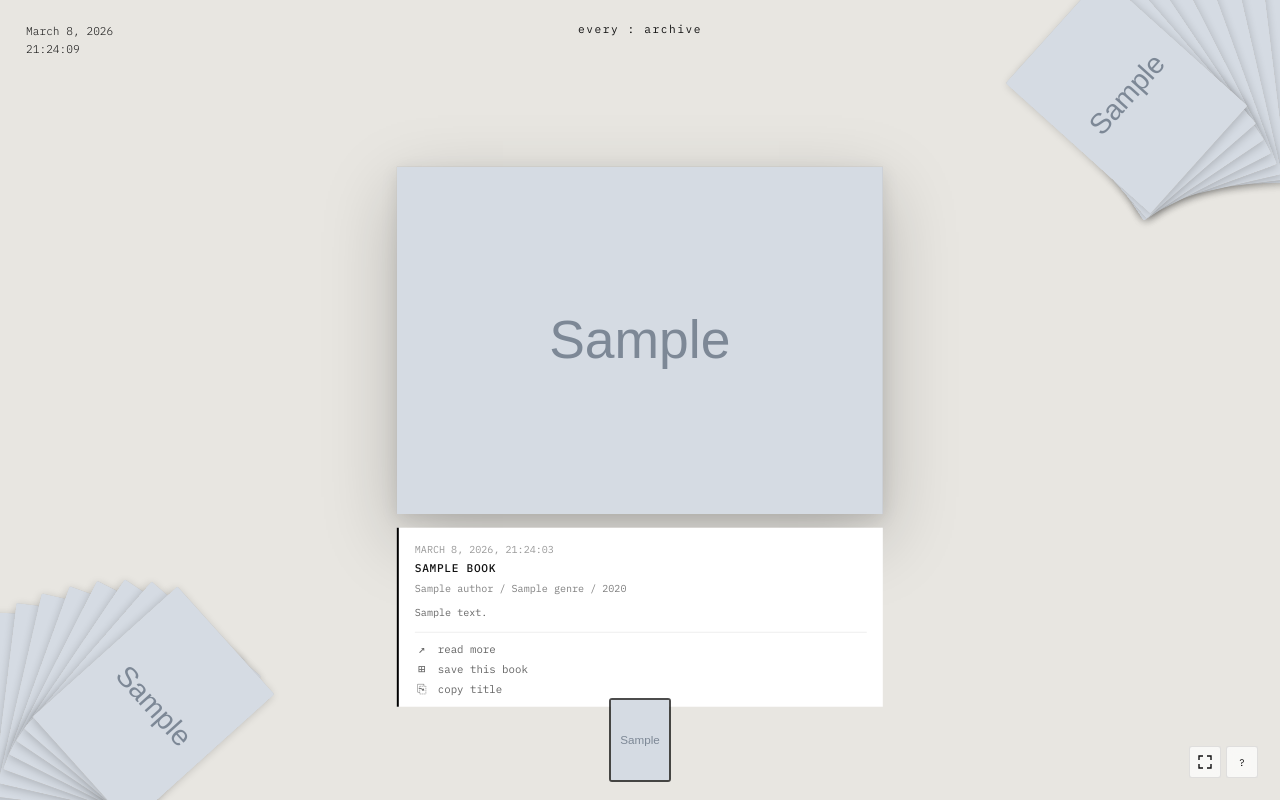
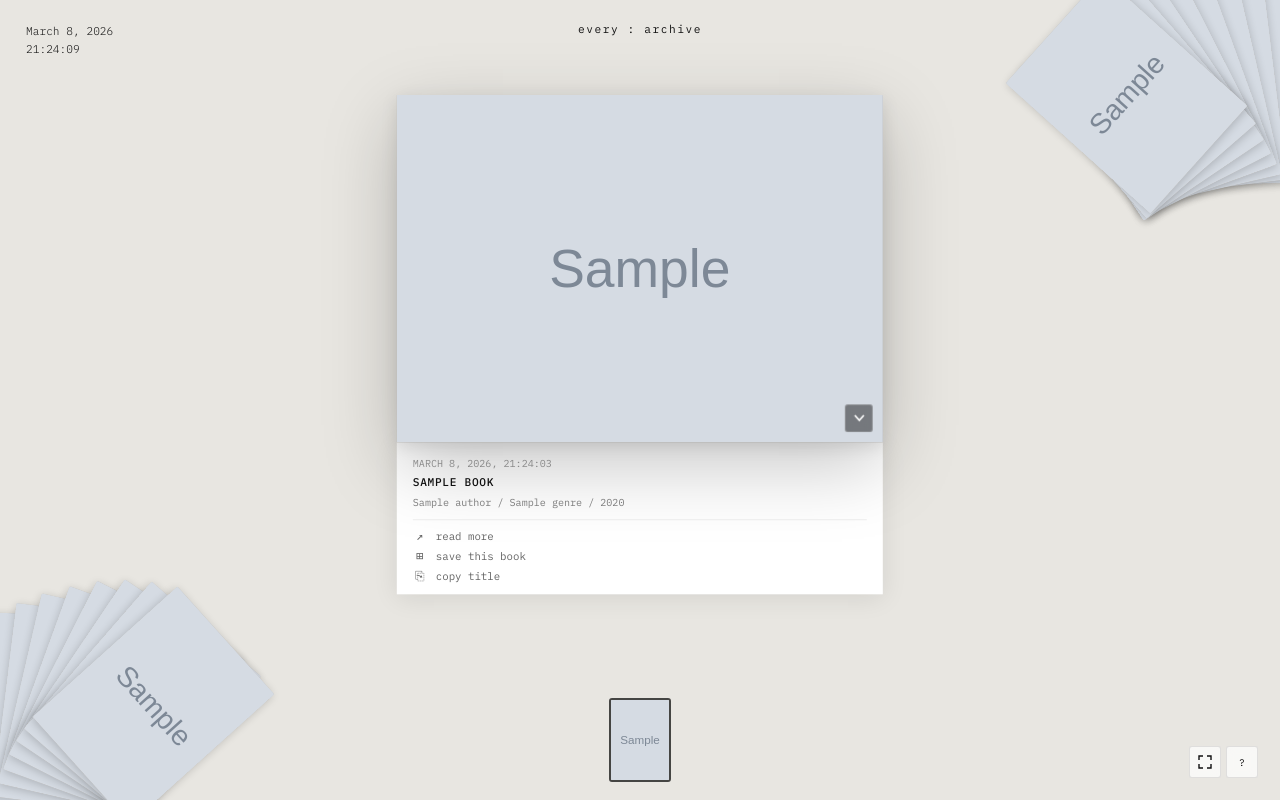
Before and after one commit to kelkeyx/OpenArchive, a Django app: page / in a window 1280 px wide. Run offline with Django 5.2, Linux system fonts and the light colour scheme; tables that the repository leaves empty hold one stand-in row (values such as "Sample post"); grey boxes marked "Sample" are stand-in pictures; some libraries are stand-ins or nearby versions.

Commit message:
refactored for github pages

```diff
--- a/config/settings.py
+++ b/config/settings.py
@@ -57,7 +57,7 @@ ROOT_URLCONF = 'config.urls'
 TEMPLATES = [
     {
         'BACKEND': 'django.template.backends.django.DjangoTemplates',
-        'DIRS': [],
+        'DIRS': [BASE_DIR],
         'APP_DIRS': True,
         'OPTIONS': {
             'context_processors': [
--- a/core/templates/archive/index.html
+++ /dev/null
@@ -1,131 +0,0 @@
-{% load static %}
-<!doctype html>
-<html lang="en">
-<head>
-  <meta charset="UTF-8">
-  <meta name="viewport" content="width=device-width, initial-scale=1.0">
-  <title>OpenArchive</title>
-  <link rel="stylesheet" href="{% static 'core/css/core.css' %}">
-  <script defer src="{% static 'core/js/core.js' %}"></script>
-</head>
-<body>
-{% if books %}
-
-<main class="archive-stage" id="archiveStage">
-
-  <!-- ── HIDDEN SCROLL STRIP (interaction layer) ─────── -->
-  <div class="book-strip-wrap">
-    <div class="book-strip" id="bookStrip">
-      {% for book in books %}
-        <button
-          class="book-card"
-          type="button"
-          data-title="{{ book.title|escape }}"
-          data-author="{{ book.author|escape }}"
-          data-genre="{{ book.genre|default_if_none:''|escape }}"
-          data-year="{{ book.release_year }}"
-          data-description="{{ book.description|default_if_none:''|escape }}"
-          data-img="{% if book.cover_image %}{{ book.cover_image.url }}{% else %}{% static 'core/img/placeholder.jpg' %}{% endif %}"
-        >
-          <img
-            src="{% if book.cover_image %}{{ book.cover_image.url }}{% else %}{% static 'core/img/placeholder.jpg' %}{% endif %}"
-            alt="{{ book.title }} cover"
-            loading="lazy"
-          >
-        </button>
-      {% endfor %}
-    </div>
-  </div>
-
-  <!-- ── CORNER PILE: TOP-RIGHT ──────────────────────── -->
-  <div class="corner-pile corner-pile--tr" id="pileTR" aria-hidden="true">
-    <div class="corner-pile__inner"></div>
-  </div>
-
-  <!-- ── CORNER PILE: BOTTOM-LEFT ────────────────────── -->
-  <div class="corner-pile corner-pile--bl" id="pileBL" aria-hidden="true">
-    <div class="corner-pile__inner"></div>
-  </div>
-
-  <!-- ── UI CHROME ────────────────────────────────────── -->
-  <div class="ui-top-left" id="uiDate">
-    <div id="uiDateLine">—</div>
-    <div id="uiTimeLine">—</div>
-  </div>
-
-  <div class="ui-top-center">every : archive</div>
-
-  <!-- ── FEATURED IMAGE ───────────────────────────────── -->
-  <section class="book-focus" id="bookFocus" aria-live="polite">
-
-    <div class="book-focus__cover-wrap" id="focusCoverWrap">
-      <img
-        class="book-focus__cover-img"
-        id="focusCoverImg"
-        src=""
-        alt=""
-      >
-    </div>
-
-    <!-- Info toggle button (the little arrow below image) -->
-    <button class="btn-info-toggle" id="btnInfoToggle" type="button" aria-label="Show book info">
-      <svg viewBox="0 0 14 14" fill="none" stroke="currentColor" stroke-width="1.5">
-        <polyline points="2,4 7,10 12,4"/>
-      </svg>
-    </button>
-
-    <!-- Metadata panel -->
-    <div class="book-focus__meta-panel" id="metaPanel" role="region" aria-label="Book details">
-      <div class="book-focus__meta-timestamp" id="metaTimestamp"></div>
-      <div class="book-focus__meta-location" id="metaLocation"></div>
-      <div class="book-focus__meta-author" id="metaAuthor"></div>
-      <div class="book-focus__meta-desc" id="metaDesc"></div>
-      <div class="book-focus__meta-actions">
-        <button class="meta-action-btn" id="metaBtnReadMore" type="button">
-          <span class="meta-action-icon">↗</span>
-          <span>read more</span>
-        </button>
-        <button class="meta-action-btn" id="metaBtnSave" type="button">
-          <span class="meta-action-icon">⊞</span>
-          <span>save this book</span>
-        </button>
-        <button class="meta-action-btn" id="metaBtnCopy" type="button">
-          <span class="meta-action-icon">⎘</span>
-          <span>copy title</span>
-        </button>
-      </div>
-    </div>
-
-  </section>
-
-  <!-- ── BOTTOM-RIGHT ICON BUTTONS ────────────────────── -->
-  <div class="ui-bottom-right">
-    <button class="icon-btn" id="btnExpand" type="button" aria-label="Fullscreen cover">
-      <svg width="14" height="14" viewBox="0 0 14 14" fill="none" stroke="currentColor" stroke-width="1.4">
-        <polyline points="1,5 1,1 5,1"/>
-        <polyline points="9,1 13,1 13,5"/>
-        <polyline points="13,9 13,13 9,13"/>
-        <polyline points="5,13 1,13 1,9"/>
-      </svg>
-    </button>
-    <button class="icon-btn" id="btnKeyHelp" type="button" aria-label="Keyboard shortcuts">?</button>
-  </div>
-
-  <!-- ── FULLSCREEN OVERLAY ────────────────────────────── -->
-  <div class="fullscreen-overlay" id="fullscreenOverlay" role="dialog" aria-modal="true" aria-label="Fullscreen view">
-    <button class="btn-fullscreen-close" id="btnFullscreenClose" type="button" aria-label="Close">×</button>
-    <img id="fullscreenImg" src="" alt="">
-  </div>
-
-</main>
-
-{% else %}
-<main class="empty-state">
-  <h2>No books yet</h2>
-  <p>Add a few books in the admin to test the layout.</p>
-  <p><a href="/admin/">Go to admin →</a></p>
-</main>
-{% endif %}
-
-</body>
-</html>
--- a/core/views.py
+++ b/core/views.py
@@ -3,4 +3,4 @@ from .models import Book
 
 def book_list(request):
     books = Book.objects.select_related("author", "genre").order_by("-created_at")
-    return render(request, "archive/index.html", {"books": books})
+    return render(request, "index.html", {"books": books})
--- /dev/null
+++ b/index.html
@@ -0,0 +1,95 @@
+{% load static %}
+<!doctype html>
+<html lang="en">
+<head>
+  <meta charset="UTF-8">
+  <meta name="viewport" content="width=device-width, initial-scale=1.0">
+  <title>OpenArchive</title>
+  <link rel="stylesheet" href="{% static 'core/css/core.css' %}">
+  <!-- Inject book data from Django models into window.BOOKS before core.js runs -->
+  <script>
+  window.BOOKS = [
+    {% for book in books %}
+    {
+      title:       "{{ book.title|escapejs }}",
+      author:      "{{ book.author|escapejs }}",
+      genre:       "{{ book.genre|default_if_none:''|escapejs }}",
+      year:        "{{ book.release_year }}",
+      description: "{{ book.description|default_if_none:''|escapejs }}",
+      img:         "{% if book.cover_image %}{{ book.cover_image.url }}{% else %}{% static 'core/img/placeholder.jpg' %}{% endif %}"
+    }{% if not forloop.last %},{% endif %}
+    {% endfor %}
+  ];
+  </script>
+  <script defer src="{% static 'core/js/core.js' %}"></script>
+</head>
+<body>
+
+<main class="archive-stage" id="archiveStage">
+
+  <div class="book-strip-wrap">
+    <div class="book-strip" id="bookStrip"></div>
+  </div>
+
+  <div class="corner-pile corner-pile--tr" id="pileTR" aria-hidden="true">
+    <div class="corner-pile__inner"></div>
+  </div>
+  <div class="corner-pile corner-pile--bl" id="pileBL" aria-hidden="true">
+    <div class="corner-pile__inner"></div>
+  </div>
+
+  <div class="ui-top-left" id="uiDate">
+    <div id="uiDateLine">—</div>
+    <div id="uiTimeLine">—</div>
+  </div>
+  <div class="ui-top-center">every : archive</div>
+
+  <section class="book-focus" id="bookFocus" aria-live="polite">
+    <div class="book-focus__cover-wrap" id="focusCoverWrap">
+      <img class="book-focus__cover-img" id="focusCoverImg" src="" alt="">
+      <button class="btn-mode-toggle" id="btnModeToggle" type="button" aria-label="Toggle description">
+        <svg viewBox="0 0 13 13" fill="none" stroke="currentColor" stroke-width="1.6">
+          <polyline points="2,4 6.5,9 11,4"/>
+        </svg>
+      </button>
+    </div>
+    <button class="btn-info-toggle" id="btnInfoToggle" type="button" aria-label="Show book info"></button>
+    <div class="book-focus__meta-panel" id="metaPanel" role="region" aria-label="Book details">
+      <div class="book-focus__meta-timestamp" id="metaTimestamp"></div>
+      <div class="book-focus__meta-location" id="metaLocation"></div>
+      <div class="book-focus__meta-author" id="metaAuthor"></div>
+      <div class="book-focus__meta-desc" id="metaDesc"></div>
+      <div class="book-focus__meta-actions">
+        <button class="meta-action-btn" id="metaBtnReadMore" type="button">
+          <span class="meta-action-icon">↗</span><span>read more</span>
+        </button>
+        <button class="meta-action-btn" id="metaBtnSave" type="button">
+          <span class="meta-action-icon">⊞</span><span>save this book</span>
+        </button>
+        <button class="meta-action-btn" id="metaBtnCopy" type="button">
+          <span class="meta-action-icon">⎘</span><span>copy title</span>
+        </button>
+      </div>
+    </div>
+  </section>
+
+  <div class="ui-bottom-right">
+    <button class="icon-btn" id="btnExpand" type="button" aria-label="Fullscreen cover">
+      <svg width="14" height="14" viewBox="0 0 14 14" fill="none" stroke="currentColor" stroke-width="1.4">
+        <polyline points="1,5 1,1 5,1"/>
+        <polyline points="9,1 13,1 13,5"/>
+        <polyline points="13,9 13,13 9,13"/>
+        <polyline points="5,13 1,13 1,9"/>
+      </svg>
+    </button>
+    <button class="icon-btn" id="btnKeyHelp" type="button" aria-label="Keyboard shortcuts">?</button>
+  </div>
+
+  <div class="fullscreen-overlay" id="fullscreenOverlay" role="dialog" aria-modal="true">
+    <button class="btn-fullscreen-close" id="btnFullscreenClose" type="button">×</button>
+    <img id="fullscreenImg" src="" alt="">
+  </div>
+
+</main>
+</body>
+</html>
--- a/static/core/css/core.css
+++ b/static/core/css/core.css
@@ -179,21 +179,28 @@ body {
     position: absolute;
     top: 50%;
     left: 50%;
-    /* shift upward so image + panel both fit without clipping */
-    transform: translate(-50%, calc(-50% - 60px));
+    transform: translate(-50%, calc(-50% - 55px));
     z-index: 10;
+    width: clamp(280px, 38vw, 560px);
 }
 
+/* ── COVER WRAP ──────────────────────────────────────── */
 .book-focus__cover-wrap {
     position: relative;
-    width: clamp(280px, 38vw, 560px);
+    width: 100%;
     aspect-ratio: 4 / 2.85;
     overflow: hidden;
-    box-shadow:
-        0 24px 70px rgba(0,0,0,0.22),
-        0 4px 16px rgba(0,0,0,0.1);
+    box-shadow: 0 24px 70px rgba(0,0,0,0.22), 0 4px 16px rgba(0,0,0,0.1);
     background: #bbb;
     cursor: pointer;
+    transition: aspect-ratio 380ms ease, height 380ms ease;
+    flex-shrink: 0;
+}
+
+/* info-mode: image shrinks to a narrow banner */
+.book-focus.info-mode .book-focus__cover-wrap {
+    aspect-ratio: 4 / 1;
+    cursor: default;
 }
 
 .book-focus__cover-img {
@@ -201,6 +208,12 @@ body {
     height: 100%;
     object-fit: cover;
     display: block;
+    transition: transform 380ms ease;
+}
+
+/* in info-mode keep the image showing top portion */
+.book-focus.info-mode .book-focus__cover-img {
+    object-position: center 20%;
 }
 
 .book-focus__cover-img.is-entering {
@@ -212,11 +225,43 @@ body {
     to   { opacity: 1; transform: scale(1); }
 }
 
+/* ── MODE TOGGLE BUTTON (sits on image bottom-right) ─── */
+.btn-mode-toggle {
+    position: absolute;
+    bottom: 10px;
+    right: 10px;
+    background: rgba(0,0,0,0.45);
+    border: 1px solid rgba(255,255,255,0.2);
+    border-radius: 3px;
+    width: 28px;
+    height: 28px;
+    display: flex;
+    align-items: center;
+    justify-content: center;
+    cursor: pointer;
+    color: #fff;
+    font-family: 'IBM Plex Mono', monospace;
+    font-size: 0.6rem;
+    transition: background 150ms;
+    z-index: 5;
+    backdrop-filter: blur(4px);
+}
+
+.btn-mode-toggle:hover { background: rgba(0,0,0,0.7); }
+
+.btn-mode-toggle svg {
+    width: 13px;
+    height: 13px;
+    transition: transform 300ms ease;
+}
+
+/* in info-mode, icon flips to signal "collapse" */
+.book-focus.info-mode .btn-mode-toggle svg {
+    transform: rotate(180deg);
+}
+
 /* ── METADATA PANEL ──────────────────────────────────── */
 .book-focus__meta-panel {
-    position: absolute;
-    top: calc(clamp(280px, 38vw, 560px) / (4 / 2.85) + 14px);
-    left: 0;
     width: 100%;
     background: #fff;
     padding: 13px 16px 11px;
@@ -224,15 +269,10 @@ body {
     font-size: 0.67rem;
     line-height: 1.75;
     color: #111;
-    /* border-radius: 8px; */
-    border-left: 2px solid black;
-    opacity: 1;
-    pointer-events: auto;
-    z-index: 30;
-    /* box-shadow: 0 4px 24px rgba(0, 0, 0, 0.09);*/
+    box-shadow: 0 4px 24px rgba(0,0,0,0.09);
+    /* always shown, sits directly below image */
+    margin-top: 0;
 }
-
-.book-focus__meta-panel.is-visible { opacity: 1; }
 
 .book-focus__meta-timestamp {
     color: rgba(0,0,0,0.4);
@@ -253,21 +293,29 @@ body {
     font-size: 0.63rem;
 }
 
+/* ── DESCRIPTION — hidden in cover-mode, shown in info-mode */
 .book-focus__meta-desc {
-    margin: 8px 0 10px;
     font-size: 0.63rem;
-    line-height: 1.65;
-    color: rgba(0,0,0,0.6);
-    max-height: 5.5em;
+    line-height: 1.7;
+    color: rgba(0,0,0,0.65);
+    /* collapsed by default */
+    max-height: 0;
     overflow: hidden;
-    /* subtle fade at bottom if text overflows */
-    -webkit-mask-image: linear-gradient(to bottom, black 70%, transparent 100%);
-    mask-image: linear-gradient(to bottom, black 70%, transparent 100%);
+    opacity: 0;
+    transition: max-height 400ms ease, opacity 300ms ease, margin 300ms ease;
+    margin: 0;
+}
+
+.book-focus.info-mode .book-focus__meta-desc {
+    max-height: 200px;
+    opacity: 1;
+    margin: 8px 0 4px;
 }
 
 .book-focus__meta-actions {
     border-top: 1px solid rgba(0,0,0,0.07);
     padding-top: 8px;
+    margin-top: 8px;
     display: flex;
     flex-direction: column;
     gap: 5px;
@@ -298,10 +346,8 @@ body {
     flex-shrink: 0;
 }
 
-/* ── TOGGLE PANEL BUTTON — hidden, panel always visible ── */
-.btn-info-toggle {
-    display: none;
-}
+/* ── TOGGLE PANEL BUTTON — hidden ────────────────────── */
+.btn-info-toggle { display: none; }
 
 /* ── BOTTOM-RIGHT ICON BUTTONS ───────────────────────── */
 .ui-bottom-right {
```
Also changed, not shown: static/core/js/books.js (added, +85 -0 lines), static/core/js/core.js (+50 -3 lines), covers/moby-dick-cover.jpg (renamed from media/book_covers/moby-dick-cover.jpg), covers/sell-or-be-sold-cover.jpg (renamed from media/book_covers/sell-or-be-sold-cover.jpg), covers/to-kill-a-mockingbird-cover.jpg (renamed from media/book_covers/to-kill-a-mockingbird-cover.jpg).
